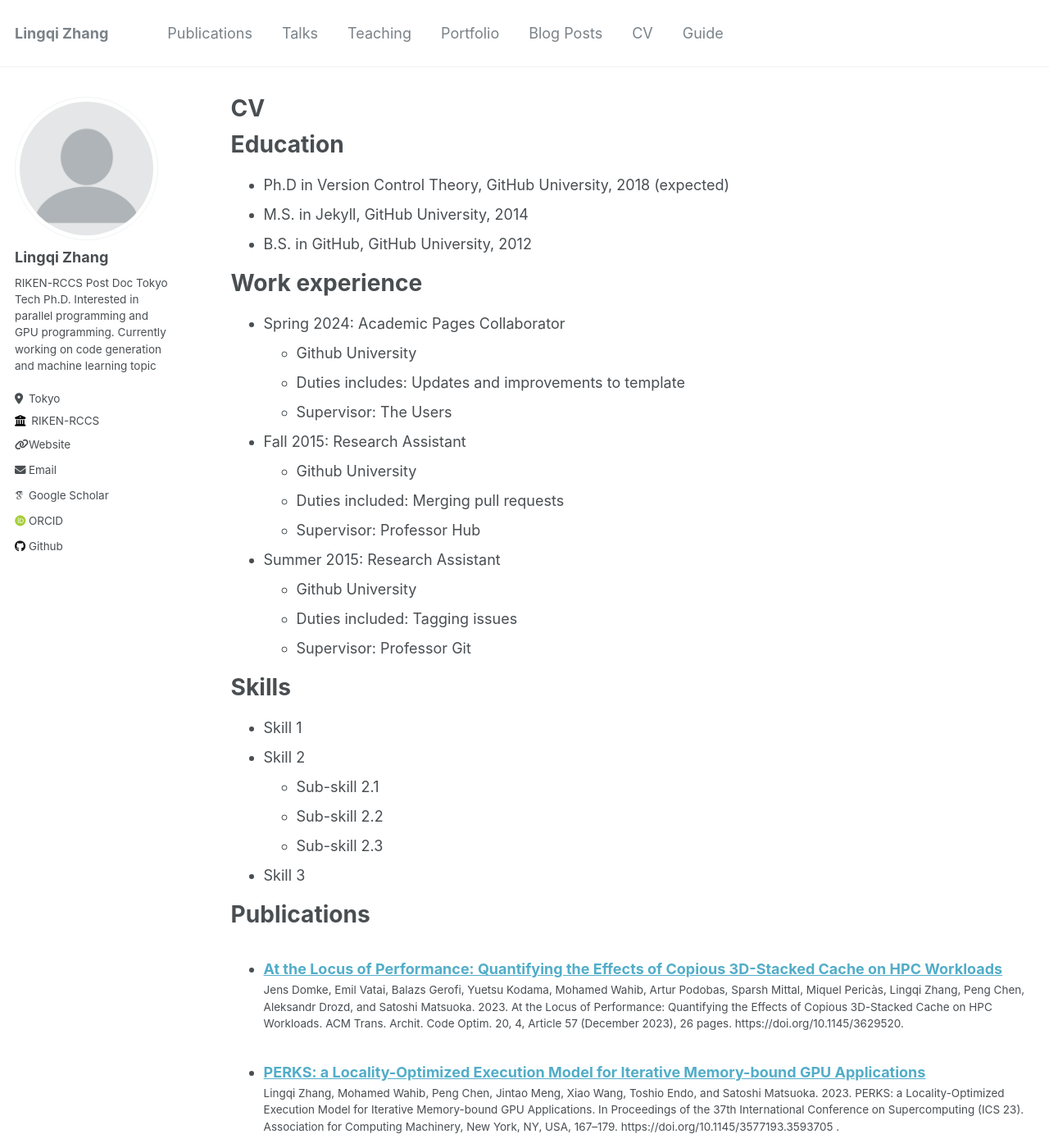
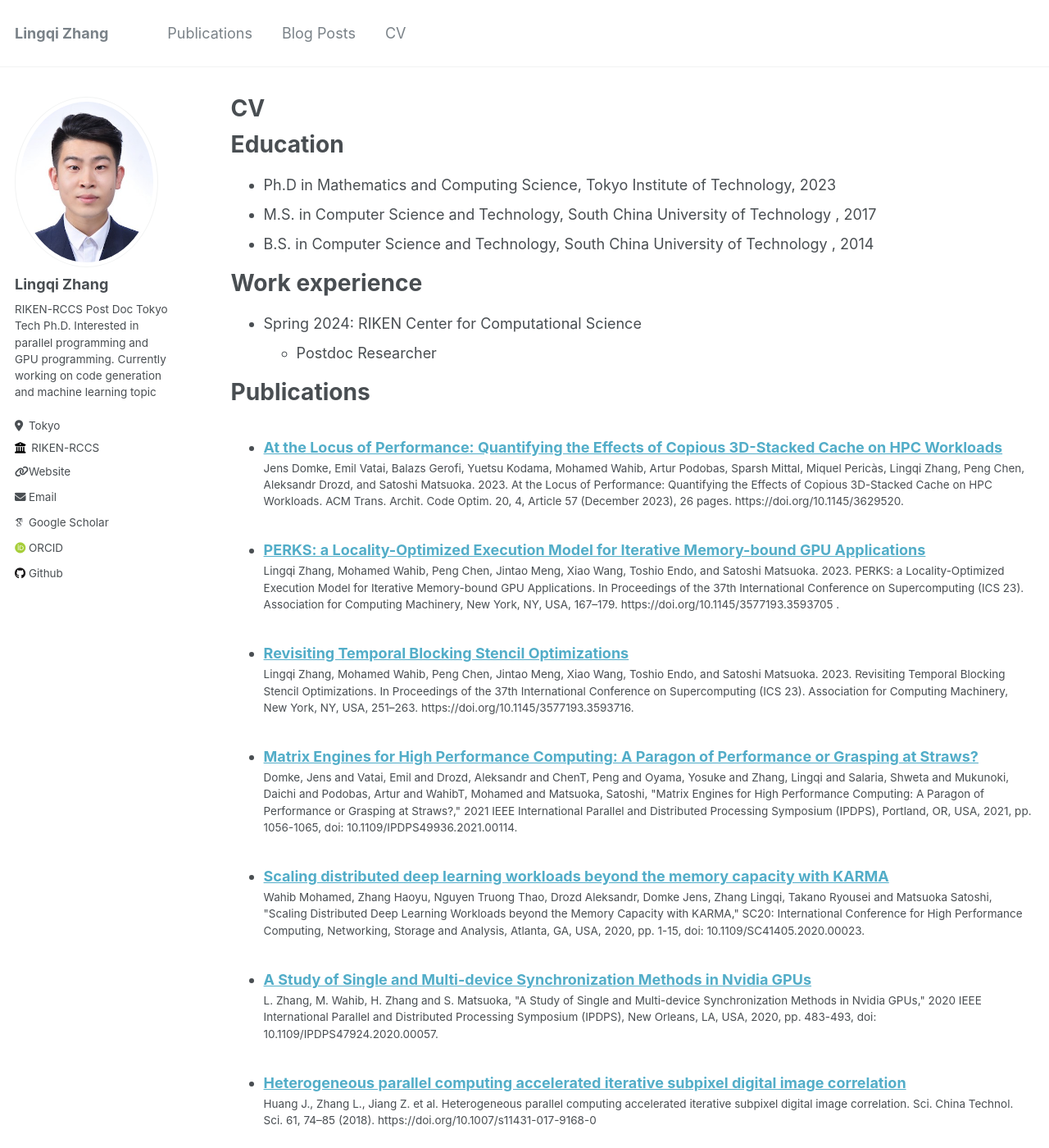
Before and after one commit to lingqizhang/lingqizhang.github.io, a Jekyll site: the page built from _pages/cv.md, in a window 1280 px wide and 1400 px high. Shown: the whole window at 82% size. Built offline with Jekyll 4.4.1, drawn with Linux system fonts in a browser that asks for light colours; some web fonts are replaced; some of the changed text lies outside the part shown.

```diff
--- a/_config.yml
+++ b/_config.yml
@@ -21,7 +21,7 @@ repository               : "lingqizhang/lingqizhang.github.io"
 #               Additional customization can be done by editing /_includes/author-profile.html
 author:
   # Biographic information
-  avatar           : "profile.png"
+  avatar           : "lingqi_profile.jpeg"
   name             : "Lingqi Zhang"
   pronouns         : # example: "she/her"
   bio              : "RIKEN-RCCS Post Doc Tokyo Tech Ph.D. Interested in parallel programming and GPU programming. Currently working on code generation and machine learning topic"
@@ -232,15 +232,15 @@ defaults:
     values:
       layout: single
       author_profile: true
-  # _teaching
-  - scope:
-      path: ""
-      type: teaching
-    values:
-      layout: single
-      author_profile: true
-      share: true
-      comments: true
+  # # _teaching
+  # - scope:
+  #     path: ""
+  #     type: teaching
+  #   values:
+  #     layout: single
+  #     author_profile: true
+  #     share: true
+  #     comments: true
   # _publications
   - scope:
       path: ""
@@ -250,23 +250,23 @@ defaults:
       author_profile: true
       share: true
       comments: true
-  # _portfolio
-  - scope:
-      path: ""
-      type: portfolio
-    values:
-      layout: single
-      author_profile: true
-      share: true
-      comment: true
-  # _talks
-  - scope:
-      path: ""
-      type: talks
-    values:
-      layout: talk
-      author_profile: true
-      share: true
+  # # _portfolio
+  # - scope:
+  #     path: ""
+  #     type: portfolio
+  #   values:
+  #     layout: single
+  #     author_profile: true
+  #     share: true
+  #     comment: true
+  # # _talks
+  # - scope:
+  #     path: ""
+  #     type: talks
+  #   values:
+  #     layout: talk
+  #     author_profile: true
+  #     share: true
 
 
 # Sass/SCSS
--- a/_pages/cv.md
+++ b/_pages/cv.md
@@ -11,35 +11,23 @@ redirect_from:
 
 Education
 ======
-* Ph.D in Version Control Theory, GitHub University, 2018 (expected)
-* M.S. in Jekyll, GitHub University, 2014
-* B.S. in GitHub, GitHub University, 2012
+* Ph.D in Mathematics and Computing Science, Tokyo Institute of Technology, 2023
+* M.S. in Computer Science and Technology, South China University of Technology , 2017
+* B.S. in Computer Science and Technology, South China University of Technology , 2014
 
 Work experience
 ======
-* Spring 2024: Academic Pages Collaborator
-  * Github University
-  * Duties includes: Updates and improvements to template
-  * Supervisor: The Users
+* Spring 2024: RIKEN Center for Computational Science
+  * Postdoc Researcher
 
-* Fall 2015: Research Assistant
-  * Github University
-  * Duties included: Merging pull requests
-  * Supervisor: Professor Hub
-
-* Summer 2015: Research Assistant
-  * Github University
-  * Duties included: Tagging issues
-  * Supervisor: Professor Git
-
-Skills
+<!-- Skills
 ======
 * Skill 1
 * Skill 2
   * Sub-skill 2.1
   * Sub-skill 2.2
   * Sub-skill 2.3
-* Skill 3
+* Skill 3 -->
 
 Publications
 ======
@@ -47,18 +35,18 @@ Publications
     {% include archive-single-cv.html %}
   {% endfor %}</ul>
 
-Talks
+<!-- Talks
 ======
   <ul>{% for post in site.talks reversed %}
     {% include archive-single-talk-cv.html  %}
-  {% endfor %}</ul>
+  {% endfor %}</ul> -->
 
-Teaching
+<!-- Teaching
 ======
   <ul>{% for post in site.teaching reversed %}
     {% include archive-single-cv.html %}
-  {% endfor %}</ul>
+  {% endfor %}</ul> -->
 
-Service and leadership
+<!-- Service and leadership
 ======
-* Currently signed in to 43 different slack teams
+* Currently signed in to 43 different slack teams -->
```
Also changed, not shown: _data/navigation.yml (+8 -8 lines), images/lingqi_profile.jpeg (added).
